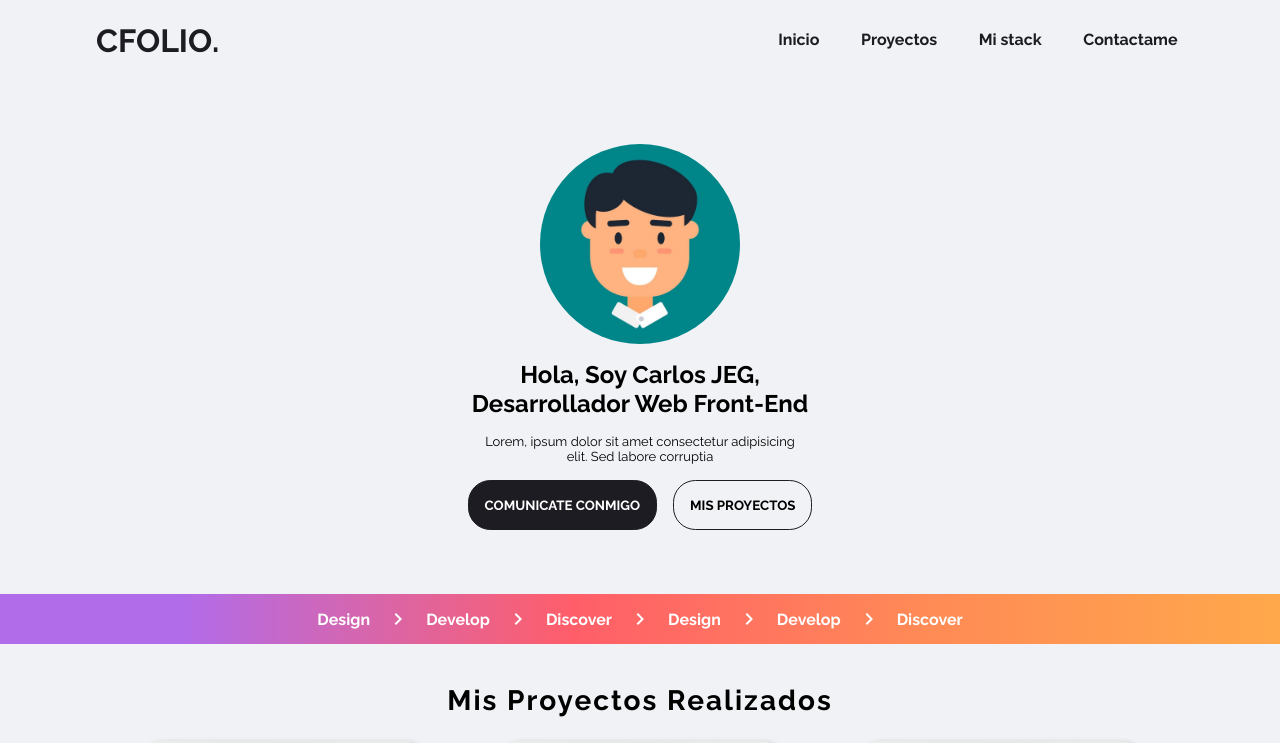
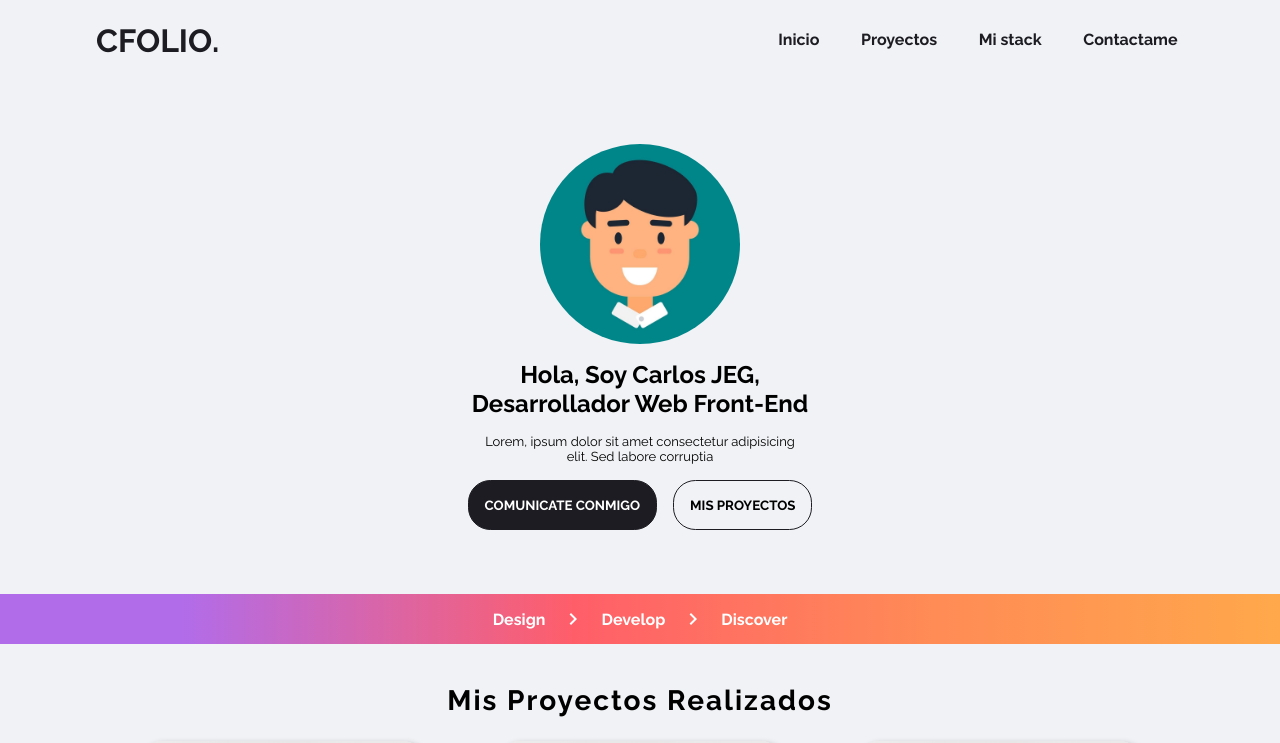
Before and after one commit to CarlosJEG/Personal_Portfolio, a Next.js app: page / in a window 1280 px wide. Shown: the top 743 px of the page. Built offline with nearby package versions, Linux system fonts and the light colour scheme.

Commit message:
Portfolio

```diff
--- a/src/components/divStyle/divStyle.js
+++ b/src/components/divStyle/divStyle.js
@@ -11,12 +11,6 @@ const DivStyle = () => {
           <p>Develop</p>
           <ChevronRightIcon className={styles.divIcon}/>
           <p>Discover</p>
-          <ChevronRightIcon className={styles.divIcon}/>
-          <p>Design</p>
-          <ChevronRightIcon className={styles.divIcon}/>
-          <p>Develop</p>
-          <ChevronRightIcon className={styles.divIcon}/>
-          <p>Discover</p>
         </div>
     </>
   )
```
